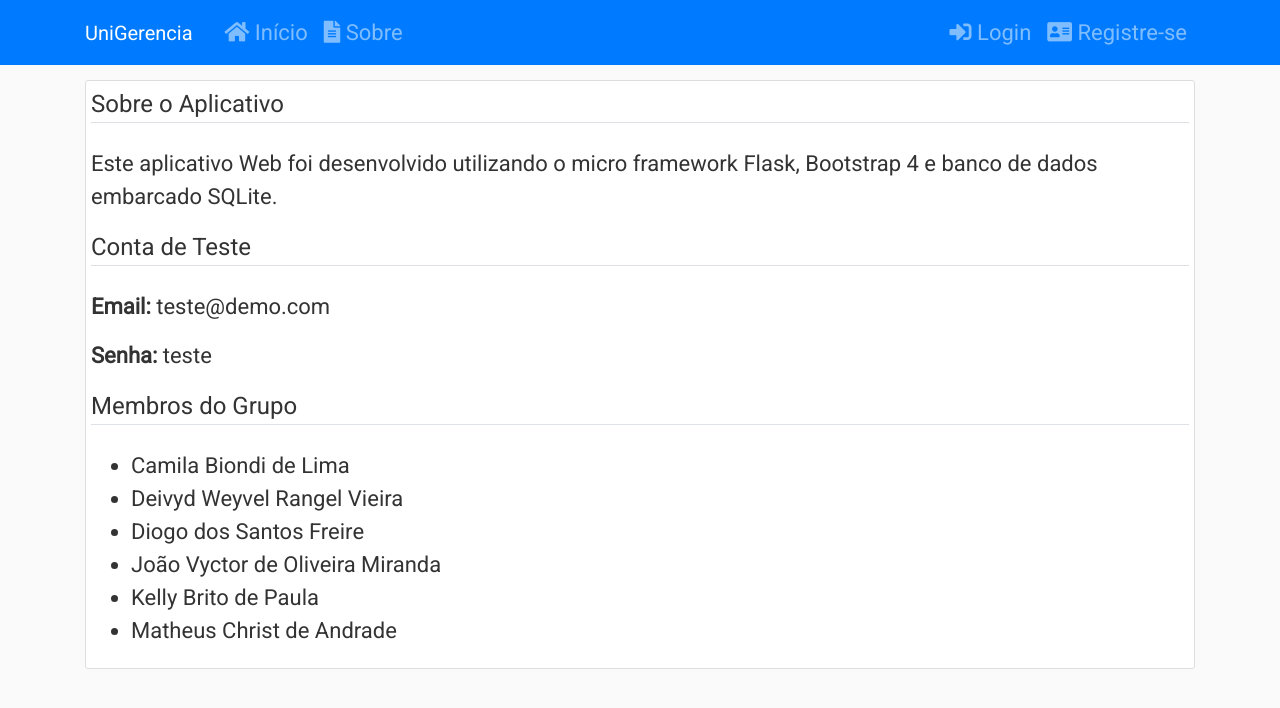
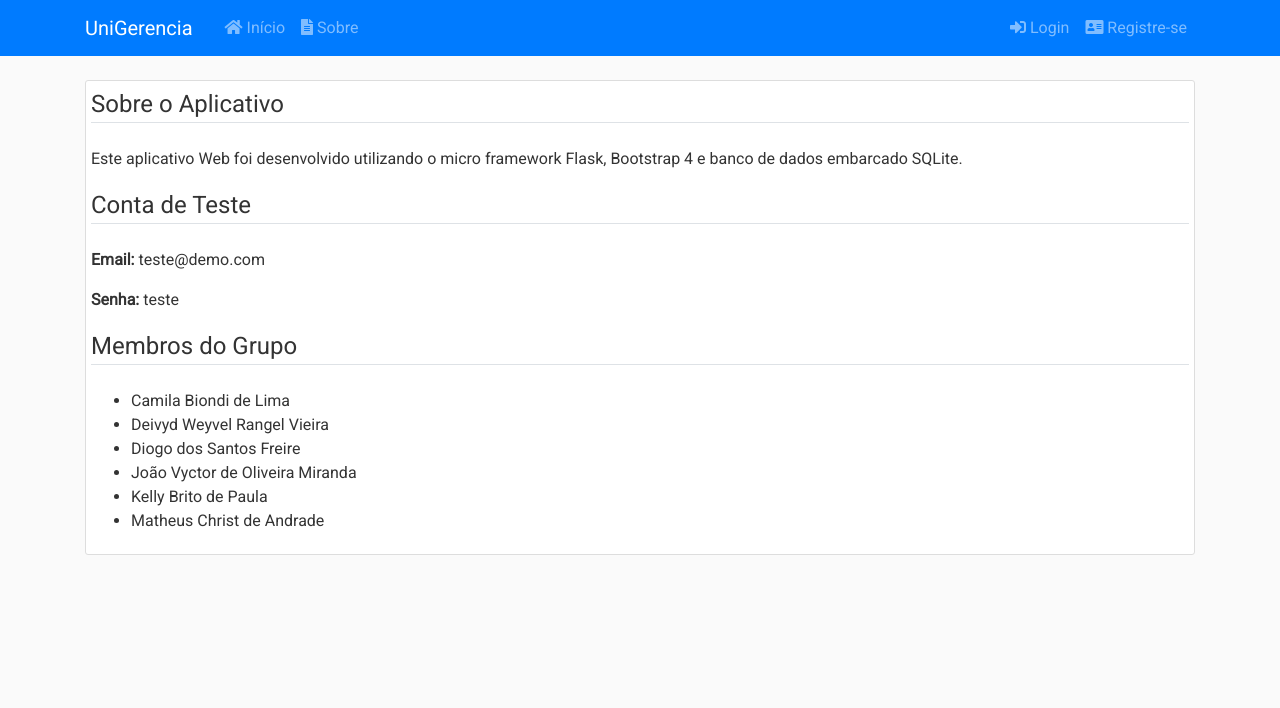
Before and after one commit to DWNeo/UniGerencia, a Flask app: page /about in a window 1280 px wide. Shown: the top 708 px of the page. Run offline with Flask 2, Linux system fonts and the light colour scheme; some libraries are stand-ins or nearby versions.

Commit message:
Pequena alteração do CSS.

```diff
--- a/app/static/main.css
+++ b/app/static/main.css
@@ -3,7 +3,6 @@ body {
   color: #333333;
   margin-top: 5rem;
   font-family: 'Roboto' !important;
-  font-size: 22px;
 }
 
 h1, h2, h3, h4, h5, h6 {
```
